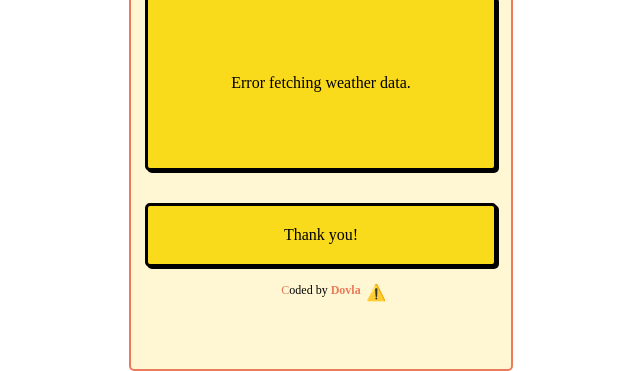
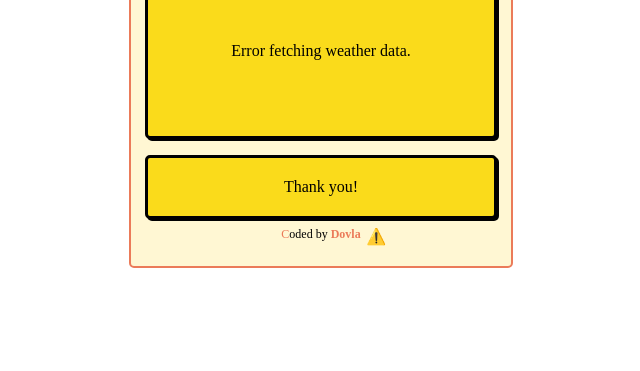
Before and after one commit to D0vl4/Temperature-yellow, a plain HTML site: page index.html in a window 1280 px wide. Shown: the part 493-864 px from the top of the page, without its empty margins (319-959 px from the left). After the commit the page ends 800 px from the top, so only its background shows below. Drawn offline with nearby package versions, Linux system fonts and the light colour scheme; no server answers; a web font is replaced by a local one.

Commit message:
Add files via upload

```diff
--- a/style.css
+++ b/style.css
@@ -36,10 +36,9 @@ main {
     display: flex;
     flex-direction: column;
     align-items: center;
-    justify-content: center;
-    gap: 2rem;
+    padding: 1rem;
+    gap: 1rem;
     width: 24rem;
-    height: 54rem;
     /* proveriti height na kraju */
     border: 2px solid var(--orange);
     background-color: var(--background);
@@ -189,7 +188,7 @@ h3:nth-of-type(2) {
 footer,
 a {
     font-size: 0.75rem;
-    transform: translateY(-1rem);
+    transform: translateY(-0.5rem);
 }
 
 a {
```
